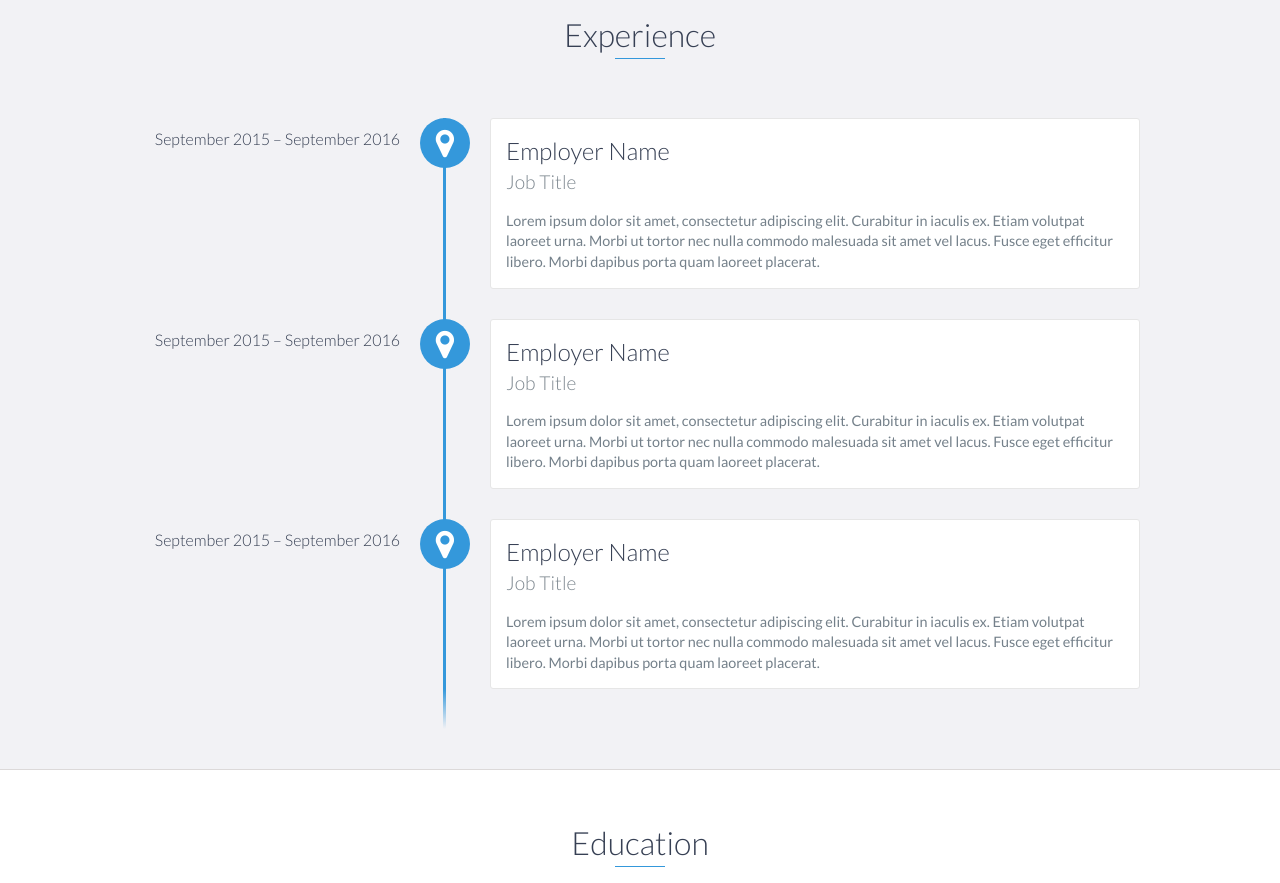
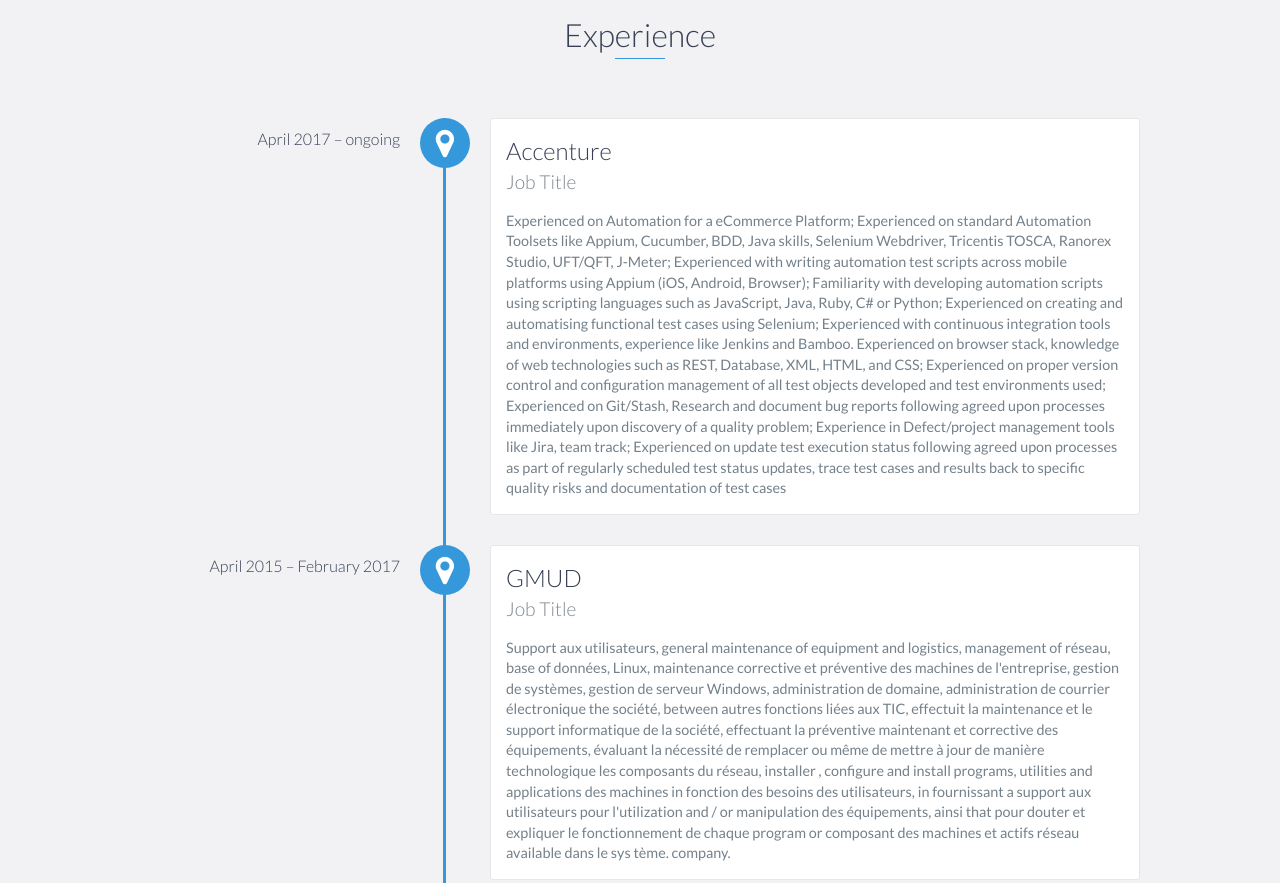
Before and after one commit to 4qu3l3c4r4/DevPortfolioProfissional, a website: page index.html in a window 1280 px wide. Shown: the part 1080-1963 px from the top of the page. Drawn offline with nearby package versions, Linux system fonts and the light colour scheme.

Commit message:
Update index.html

```diff
--- a/index.html
+++ b/index.html
@@ -85,19 +85,28 @@
     <div id="experience" class="background-alt">
         <h2 class="heading">Experience</h2>
         <div id="experience-timeline">
-            <div data-date="September 2015 – September 2016">
-                <h3>Employer Name</h3>
+            <div data-date="April 2017 – ongoing">
+                <h3>Accenture</h3>
                 <h4>Job Title</h4>
                 <p>
-                    Lorem ipsum dolor sit amet, consectetur adipiscing elit. Curabitur in iaculis ex. Etiam volutpat laoreet urna. Morbi ut tortor nec nulla commodo malesuada sit amet vel lacus. Fusce eget efficitur libero. Morbi dapibus porta quam laoreet placerat.
-                </p>
+                    Experienced on Automation for a eCommerce Platform;
+Experienced on standard Automation Toolsets like Appium, Cucumber, BDD, Java skills, Selenium Webdriver, Tricentis TOSCA, Ranorex Studio, UFT/QFT, J-Meter;
+Experienced with writing automation test scripts across mobile platforms using Appium (iOS, Android, Browser);
+Familiarity with developing automation scripts using scripting languages such as JavaScript, Java, Ruby, C# or Python;
+Experienced on creating and automatising functional test cases using Selenium;
+Experienced with continuous integration tools and environments, experience like Jenkins and Bamboo.
+Experienced on browser stack, knowledge of web technologies such as REST, Database, XML, HTML, and CSS;
+Experienced on proper version control and configuration management of all test objects developed and test environments used;
+Experienced on Git/Stash, Research and document bug reports following agreed upon processes immediately upon discovery of a quality problem;
+Experience in Defect/project management tools like Jira, team track;
+Experienced on update test execution status following agreed upon processes as part of regularly scheduled test status updates, trace test cases and results back to specific quality risks and documentation of test cases               </p>
             </div>
 
-            <div data-date="September 2015 – September 2016">
-                <h3>Employer Name</h3>
+            <div data-date="April 2015 – February 2017">
+                <h3>GMUD</h3>
                 <h4>Job Title</h4>
                 <p>
-                    Lorem ipsum dolor sit amet, consectetur adipiscing elit. Curabitur in iaculis ex. Etiam volutpat laoreet urna. Morbi ut tortor nec nulla commodo malesuada sit amet vel lacus. Fusce eget efficitur libero. Morbi dapibus porta quam laoreet placerat.
+                    Support aux utilisateurs, general maintenance of equipment and logistics, management of réseau, base of données, Linux, maintenance corrective et préventive des machines de l'entreprise, gestion de systèmes, gestion de serveur Windows, administration de domaine, administration de courrier électronique the société, between autres fonctions liées aux TIC, effectuit la maintenance et le support informatique de la société, effectuant la préventive maintenant et corrective des équipements, évaluant la nécessité de remplacer ou même de mettre à jour de manière technologique les composants du réseau, installer , configure and install programs, utilities and applications des machines in fonction des besoins des utilisateurs, in fournissant a support aux utilisateurs pour l'utilization and / or manipulation des équipements, ainsi that pour douter et expliquer le fonctionnement de chaque program or composant des machines et actifs réseau available dans le sys tème. company.
                 </p>
             </div>
 
```
